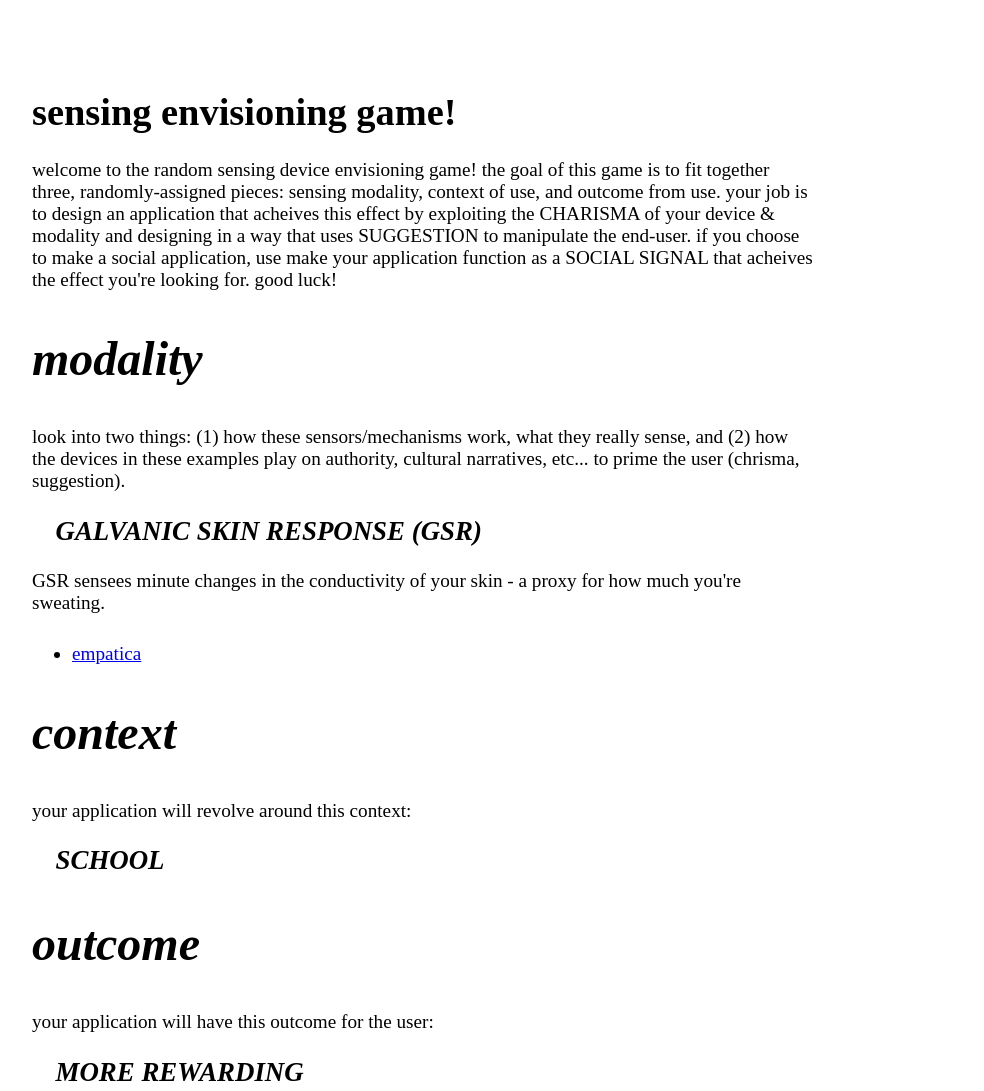
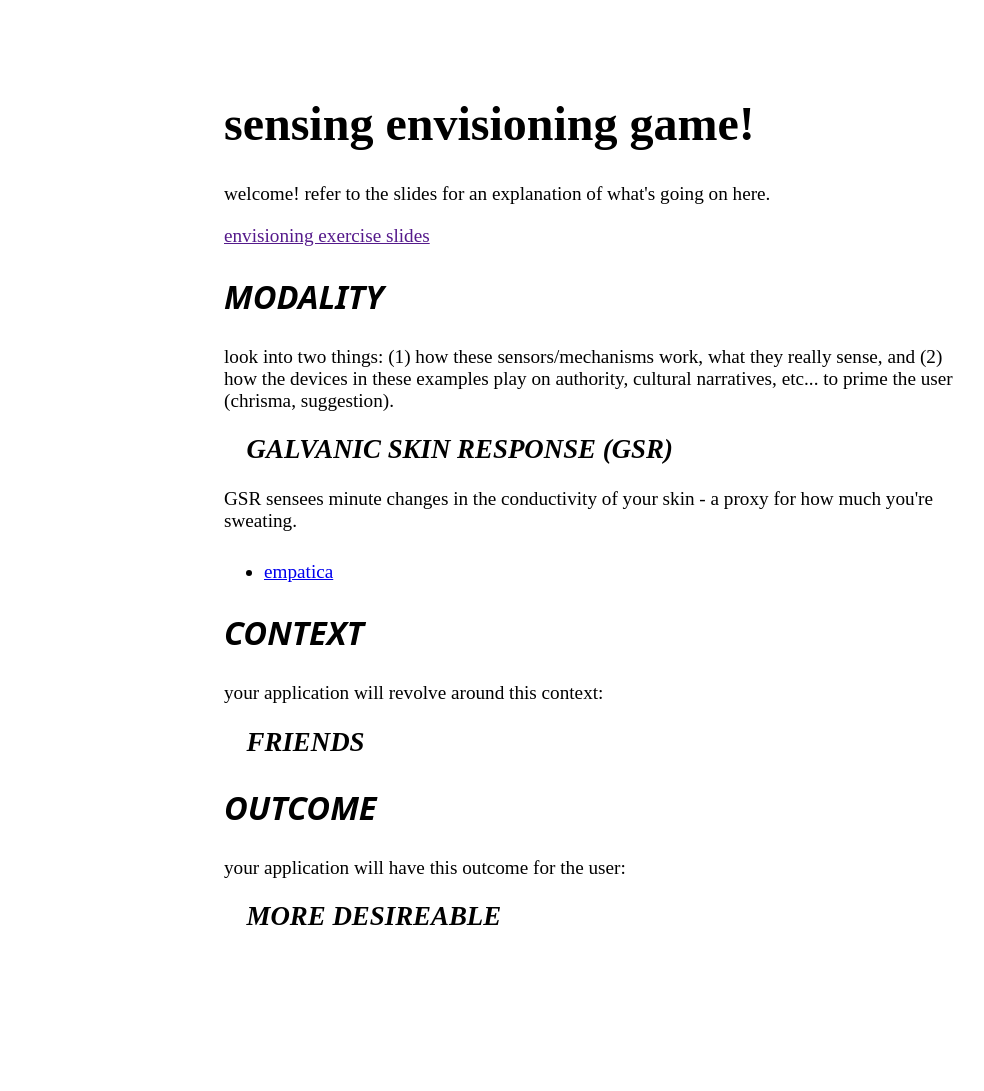
Before and after one commit to elsehow/random-sensing, a website with bundled scripts: page index.html in a window 1280 px wide. Shown: the whole page, without its empty margins (40-1024 px from the left). After the commit the page ends 955 px from the top, so only its background shows below. Built offline with nearby package versions, Linux system fonts and the light colour scheme.

Commit message:
added slides + deployed them

```diff
--- a/bundle.js
+++ b/bundle.js
@@ -3,7 +3,7 @@ modalities = {
 
   name: 'modality',
 
-  generic_note: 'look into two things: (1) how these sensors/mechanisms work, what they really sense, and (2) how the devices in these examples play on authority, cultural narratives, etc... to prime the user (chrisma, suggestion).',
+  generic_note: 'look into two things: (1) how these sensors/mechanisms work, what they really sense, and (2) how the devices in these examples play on authority, cultural narratives, etc... to prime the user (chrisma, suggestion).',
 
   selections: [
 
@@ -80,7 +80,8 @@ outcomes = {
 
 module.exports = {
   game_title: 'sensing envisioning game!',
-  game_desc: 'welcome to the random sensing device envisioning game! the goal of this game is to fit together three, randomly-assigned pieces: sensing modality, context of use, and outcome from use. your job is to design an application that acheives this effect by exploiting the CHARISMA of your device & modality and designing in a way that uses SUGGESTION to manipulate the end-user. if you choose to make a social application, use make your application function as a SOCIAL SIGNAL that acheives the effect you\'re looking for. good luck!',
+  game_desc: 'welcome! refer to the slides for an explanation of what\'s going on here.',
+  slides_href: '',
   modalities: modalities,
   contexts: contexts,
   outcomes: outcomes,
@@ -88,14 +89,23 @@ module.exports = {
 
 },{}],2:[function(require,module,exports){
 var h = require('hyperscript')
-var config = require('./choices.js')
+var config = require('./config.js')
 
 Array.prototype.randomElement = function () {
   Math.random(); Math.random(); Math.random()
   return this[Math.floor(Math.random() * this.length)]
 }
 
-function draw (blurb, category) {
+function drawCategory (blurb, category) {
+
+  function drawHeader (category) {
+    return h('div.header', [
+      h('h2', category.name),
+      h('p', category.generic_note)
+    ])
+  }
+
+  function drawBlurb (blurb) {
 
     function drawExamples (exs) {
       if (exs) {
@@ -104,35 +114,49 @@ function draw (blurb, category) {
             h('a', { href: ex.href }, ex.name))
         }))
       }
+      return
     }
 
-  return h('div', [
-    h('h2', category.name),
-    h('p', category.generic_note),
+    return('div.blurb', [
       h('h3', blurb.title),
       h('p', blurb.short_desc),
       drawExamples(blurb.examples)
     ])
   }
 
-function drawSection (category) {
+  return h('div', [
+    drawHeader(category),
+    drawBlurb(blurb)
+  ])
+}
+
+function drawGameHeader () {
+  return h('div.gameHeader', [
+    h('h1', config.game_title),
+    h('p', config.game_desc),
+    h('a', { href: config.slides_href }, 'envisioning exercise slides'),
+  ])
+}
+
+function drawRandom (category) {
   var selection = category.selections.randomElement()
-  return draw(selection, category)
+  return drawCategory(selection, category)
 }
+
 
 function setup () {
  return h('div', [
-    h('h1', config.game_title),
-    h('p', config.game_desc),
-    drawSection(config.modalities),
-    drawSection(config.contexts),
-    drawSection(config.outcomes),
+    drawGameHeader(),
+    drawRandom(config.modalities),
+    drawRandom(config.contexts),
+    drawRandom(config.outcomes),
   ]).outerHTML
 }
 
 document.write( setup() )
+return
 
-},{"./choices.js":1,"hyperscript":3}],3:[function(require,module,exports){
+},{"./config.js":1,"hyperscript":3}],3:[function(require,module,exports){
 var split = require('browser-split')
 var ClassList = require('class-list')
 require('html-element')
--- a/config.js
+++ b/config.js
@@ -2,7 +2,7 @@ modalities = {
 
   name: 'modality',
 
-  generic_note: 'look into two things: (1) how these sensors/mechanisms work, what they really sense, and (2) how the devices in these examples play on authority, cultural narratives, etc... to prime the user (chrisma, suggestion).',
+  generic_note: 'look into two things: (1) how these sensors/mechanisms work, what they really sense, and (2) how the devices in these examples play on authority, cultural narratives, etc... to prime the user (chrisma, suggestion).',
 
   selections: [
 
@@ -79,7 +79,8 @@ outcomes = {
 
 module.exports = {
   game_title: 'sensing envisioning game!',
-  game_desc: 'welcome to the random sensing device envisioning game! the goal of this game is to fit together three, randomly-assigned pieces: sensing modality, context of use, and outcome from use. your job is to design an application that acheives this effect by exploiting the CHARISMA of your device & modality and designing in a way that uses SUGGESTION to manipulate the end-user. if you choose to make a social application, use make your application function as a SOCIAL SIGNAL that acheives the effect you\'re looking for. good luck!',
+  game_desc: 'welcome! refer to the slides for an explanation of what\'s going on here.',
+  slides_href: '',
   modalities: modalities,
   contexts: contexts,
   outcomes: outcomes,
--- a/style.css
+++ b/style.css
@@ -1,12 +1,18 @@
 html {
-  padding: 5%;
+  padding: 5% 20% 0 20%;
   max-width: 800px;
   font-size:120%
 }
 
+h1 {
+  font-size:250%
+}
+
 h2 {
-  font-style:italic;
-  font-size:250%;
+  font-size:170%;
+  text-transform: uppercase;
+  font-style: italic;
+  font-family: sans;
 }
 
 li {
```
Also changed, not shown: index.js (+34 -11 lines), package.json (+5 -2 lines), README.md, 2 other files. Lines whose indentation alone changed are shown as unchanged.
